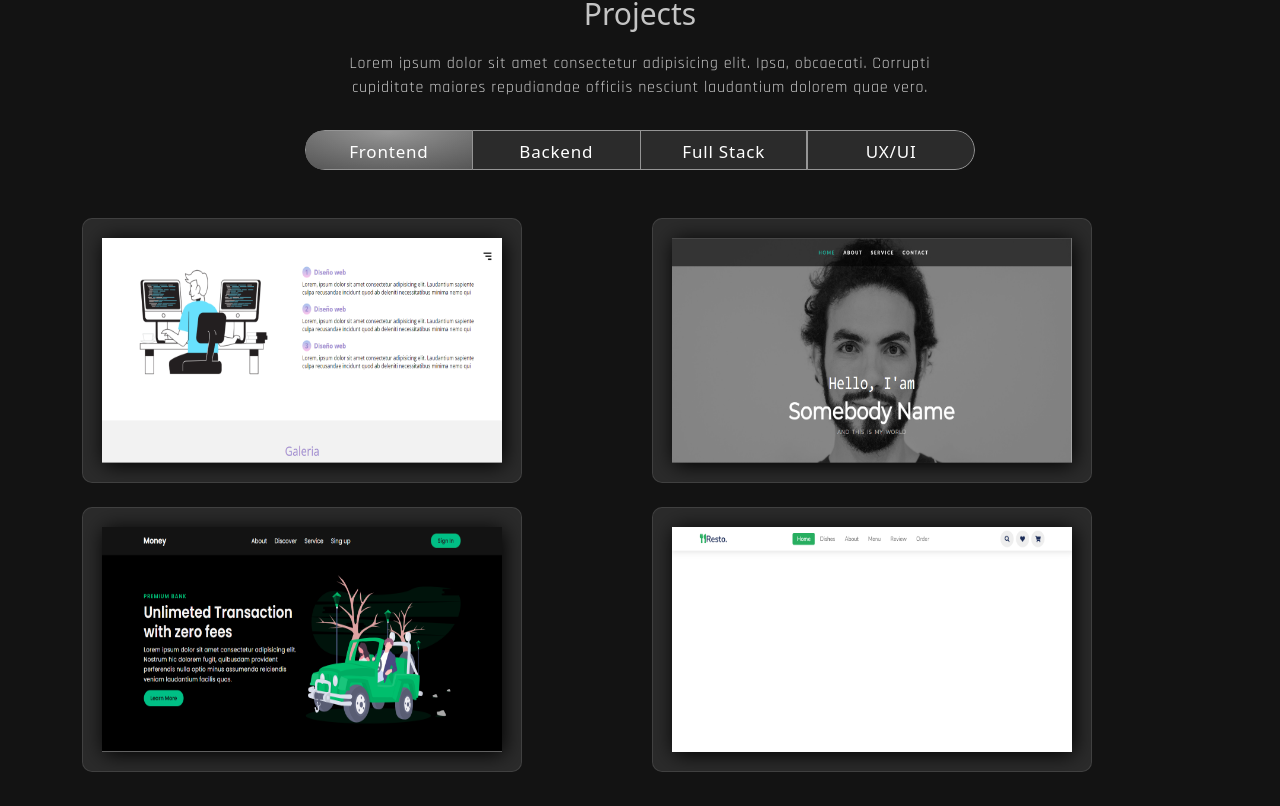
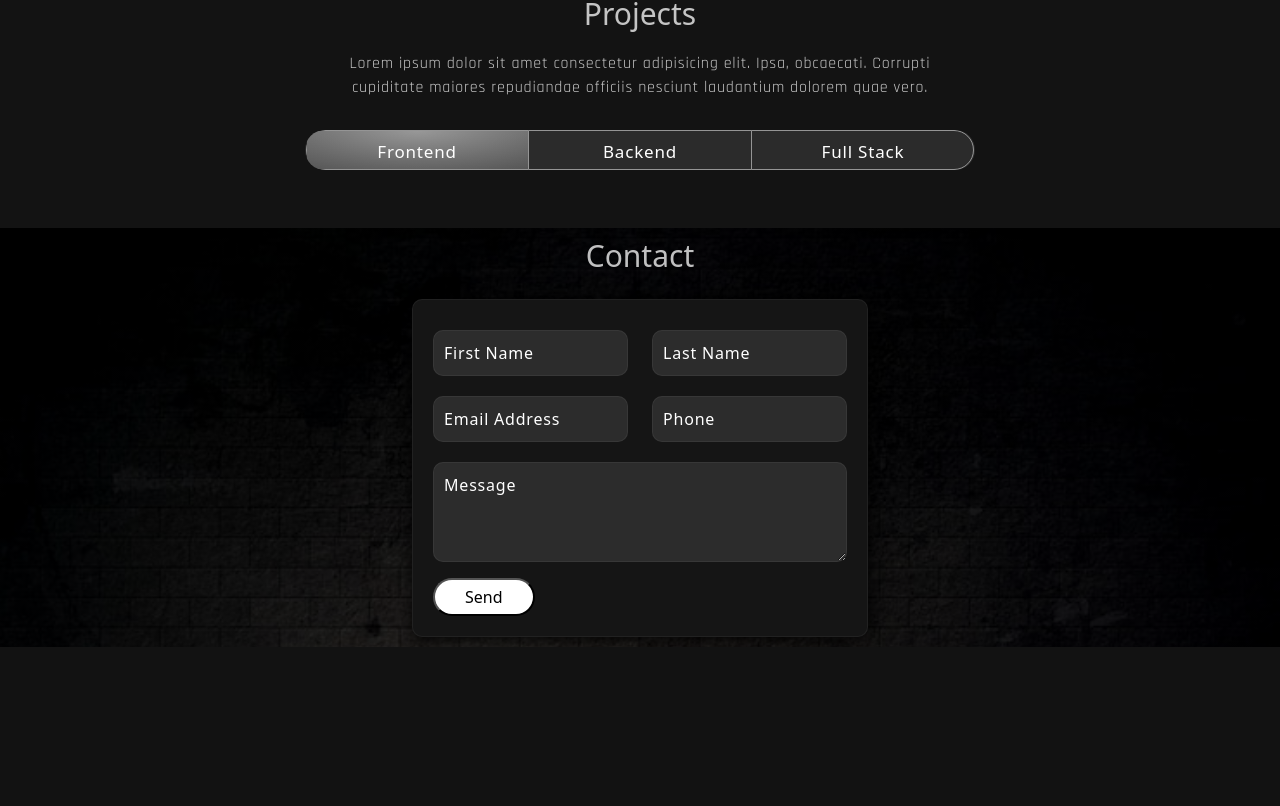
Before and after one commit to Martin-J-Larre/portfolio-dev, a React (Create React App) app: page / in a window 1280 px wide. Shown: the part 1354-2160 px from the top of the page. After the commit the page ends 2001 px from the top, so only its background shows below. Built offline with nearby package versions, Linux system fonts and the light colour scheme.

Commit message:
#2 Prjects seccion/ data cards pagination started

```diff
--- a/src/components/ProjectCard/ProjectCard.js
+++ b/src/components/ProjectCard/ProjectCard.js
@@ -4,7 +4,6 @@ import './projectCard.css'
 
 export const ProjectCard = ({imgUrl, title, description, gitHubUrl, demoUrl}) => {
   return (
-      <Col>
           <div className="proj-imgbx">
               <img src={imgUrl} />
               <div className="proj-txtx">
@@ -26,6 +25,5 @@ export const ProjectCard = ({imgUrl, title, description, gitHubUrl, demoUrl}) =>
                   </div>
               </div>
           </div>
-      </Col>
   );
 }
--- a/src/components/ProjectCard/projectCard.css
+++ b/src/components/ProjectCard/projectCard.css
@@ -1,6 +1,5 @@
 .proj-imgbx {
-  width: 440px;
-  height: 265px;
+  width: 32%;
   position: relative;
   overflow: hidden;
   margin-bottom: 24px;
@@ -13,7 +12,7 @@
 }
 
 .proj-imgbx img{
-  width: 400px;
+  width: 420px;
   height: 225px;
   box-shadow: 2px 2px 20px black;
   object-fit: fill;
--- a/src/components/Projects/Projects.js
+++ b/src/components/Projects/Projects.js
@@ -1,10 +1,10 @@
-import { Container, Col, Row, Nav, Tab } from 'react-bootstrap';
-import { projectsList } from '../../helpers/projectsList';
+import { useState } from "react";
+import { Container, Col, Row, Nav, Tab, Button } from 'react-bootstrap';
+import { frontEndprojectsList } from '../../helpers/frontEndprojectsList';
 import { ProjectCard } from '../ProjectCard/ProjectCard';
 import './projects.css';
 
 export const Projects = () => {
-
   return (
     <section className='project' id='projects'>
       <Container>
@@ -23,26 +23,19 @@ export const Projects = () => {
                 <Nav.Item>
                   <Nav.Link eventKey="third">Full Stack</Nav.Link>
                 </Nav.Item>
-                <Nav.Item>
+                {/* <Nav.Item>
                   <Nav.Link eventKey="fourth">UX/UI</Nav.Link>
-                </Nav.Item>
+                </Nav.Item> */}
               </Nav>
               <Tab.Content>
                 <Tab.Pane eventKey="first">
-                  <Row>
-                    { projectsList.map( (project, index) => {
-                      return (
-                        <ProjectCard
-                        key={ index }
-                        { ...project }
-                        />
-                      )
-                    } )}
-                  </Row>
+                  <div className='cards-container'>
+
+                  </div>
                 </Tab.Pane>
                 <Tab.Pane eventKey="second">Lorem Impsut</Tab.Pane>
                 <Tab.Pane eventKey="third">Lorem Impsut</Tab.Pane>
-                <Tab.Pane eventKey="fourth">Lorem Impsut</Tab.Pane>
+                {/* <Tab.Pane eventKey="fourth">Lorem Impsut</Tab.Pane> */}
               </Tab.Content>
             </Tab.Container>
           </Col>
--- a/src/components/Projects/projects.css
+++ b/src/components/Projects/projects.css
@@ -30,7 +30,8 @@
   overflow: hidden;
 }
 .project .nav.nav-pills .nav-item {
-  width: 25%;
+  /* width: 25%; when it will be the 4th one */
+  width: 33.3%;
   height: 40px;
 }
 .project .nav.nav-pills .nav-link {
@@ -75,11 +76,12 @@
 }
 .nav-link#projects-tabs-tab-third {
   border: 1px solid rgba(255, 255, 255, 0.5);
+  border-radius: 0 55px 55px 0;
 }
-.nav-link#projects-tabs-tab-fourth {
+/* .nav-link#projects-tabs-tab-fourth {
   border: 1px solid rgba(255, 255, 255, 0.5);
   border-radius: 0 55px 55px 0;
-}
+} */
 .background-image-left {
   top: 28%;
   position: absolute;
@@ -95,3 +97,8 @@
   right: 0;
   z-index: -4;
 }
+.cards-container{
+  display: flex;
+  flex-wrap: wrap;
+  justify-content: space-between;
+}
--- /dev/null
+++ b/src/helpers/frontEndprojectsList.js
@@ -0,0 +1,112 @@
+import projImg1 from '../assets/img/p-1.png';
+import projImg2 from '../assets/img/p-2.png';
+import projImg3 from '../assets/img/p-3.png';
+import projImg4 from '../assets/img/p-4.png';
+
+export const frontEndprojectsList = [
+  {
+    title: "Landing page",
+    description: "Html, css, Javascript",
+    imgUrl: projImg1,
+    gitHubUrl:"https://github.com/Martin-J-Larre/test-2-heroku",
+    demoUrl:"https://github.com/Martin-J-Larre/test-2-heroku"
+  },
+  {
+    title: "Business Startup",
+    description: "Design & Development",
+    imgUrl: projImg2,
+    gitHubUrl:"https://github.com/Martin-J-Larre/test-2-heroku",
+    demoUrl:"https://github.com/Martin-J-Larre/test-2-heroku"
+  },
+  {
+    title: "Business Startup",
+    description: "Design & Development",
+    imgUrl: projImg3,
+    gitHubUrl:"https://github.com/Martin-J-Larre/test-2-heroku",
+    demoUrl:"https://github.com/Martin-J-Larre/test-2-heroku"
+  },
+  {
+    title: "Business Startup",
+    description: "Design & Development",
+    imgUrl: projImg4,
+    gitHubUrl:"https://github.com/Martin-J-Larre/test-2-heroku",
+    demoUrl:"https://github.com/Martin-J-Larre/test-2-heroku"
+  },
+  {
+    title: "Business Startup",
+    description: "Design & Development",
+    imgUrl: projImg4,
+    gitHubUrl:"https://github.com/Martin-J-Larre/test-2-heroku",
+    demoUrl:"https://github.com/Martin-J-Larre/test-2-heroku"
+  },
+  {
+    title: "Business Startup",
+    description: "Design & Development",
+    imgUrl: projImg4,
+    gitHubUrl:"https://github.com/Martin-J-Larre/test-2-heroku",
+    demoUrl:"https://github.com/Martin-J-Larre/test-2-heroku"
+  },
+  {
+    title: "Business Startup",
+    description: "Design & Development",
+    imgUrl: projImg4,
+    gitHubUrl:"https://github.com/Martin-J-Larre/test-2-heroku",
+    demoUrl:"https://github.com/Martin-J-Larre/test-2-heroku"
+  },
+  {
+    title: "Business Startup",
+    description: "Design & Development",
+    imgUrl: projImg4,
+    gitHubUrl:"https://github.com/Martin-J-Larre/test-2-heroku",
+    demoUrl:"https://github.com/Martin-J-Larre/test-2-heroku"
+  },
+  {
+    title: "Business Startup",
+    description: "Design & Development",
+    imgUrl: projImg4,
+    gitHubUrl:"https://github.com/Martin-J-Larre/test-2-heroku",
+    demoUrl:"https://github.com/Martin-J-Larre/test-2-heroku"
+  },
+  {
+    title: "Business Startup",
+    description: "Design & Development",
+    imgUrl: projImg4,
+    gitHubUrl:"https://github.com/Martin-J-Larre/test-2-heroku",
+    demoUrl:"https://github.com/Martin-J-Larre/test-2-heroku"
+  },
+  {
+    title: "Business Startup",
+    description: "Design & Development",
+    imgUrl: projImg4,
+    gitHubUrl:"https://github.com/Martin-J-Larre/test-2-heroku",
+    demoUrl:"https://github.com/Martin-J-Larre/test-2-heroku"
+  },
+  {
+    title: "Business Startup",
+    description: "Design & Development",
+    imgUrl: projImg4,
+    gitHubUrl:"https://github.com/Martin-J-Larre/test-2-heroku",
+    demoUrl:"https://github.com/Martin-J-Larre/test-2-heroku"
+  },
+  {
+    title: "Business Startup",
+    description: "Design & Development",
+    imgUrl: projImg4,
+    gitHubUrl:"https://github.com/Martin-J-Larre/test-2-heroku",
+    demoUrl:"https://github.com/Martin-J-Larre/test-2-heroku"
+  },
+  {
+    title: "Business Startup",
+    description: "Design & Development",
+    imgUrl: projImg4,
+    gitHubUrl:"https://github.com/Martin-J-Larre/test-2-heroku",
+    demoUrl:"https://github.com/Martin-J-Larre/test-2-heroku"
+  },
+  {
+    title: "Business Startup",
+    description: "Design & Development",
+    imgUrl: projImg4,
+    gitHubUrl:"https://github.com/Martin-J-Larre/test-2-heroku",
+    demoUrl:"https://github.com/Martin-J-Larre/test-2-heroku"
+  }
+];
--- a/src/helpers/projectsList.js
+++ /dev/null
@@ -1,35 +0,0 @@
-import projImg1 from '../assets/img/p-1.png';
-import projImg2 from '../assets/img/p-2.png';
-import projImg3 from '../assets/img/p-3.png';
-import projImg4 from '../assets/img/p-4.png';
-
-export const projectsList = [
-  {
-    title: "Landing page",
-    description: "Html, css, Javascript",
-    imgUrl: projImg1,
-    gitHubUrl:"https://github.com/Martin-J-Larre/test-2-heroku",
-    demoUrl:"https://github.com/Martin-J-Larre/test-2-heroku"
-  },
-  {
-    title: "Business Startup",
-    description: "Design & Development",
-    imgUrl: projImg2,
-    gitHubUrl:"https://github.com/Martin-J-Larre/test-2-heroku",
-    demoUrl:"https://github.com/Martin-J-Larre/test-2-heroku"
-  },
-  {
-    title: "Business Startup",
-    description: "Design & Development",
-    imgUrl: projImg3,
-    gitHubUrl:"https://github.com/Martin-J-Larre/test-2-heroku",
-    demoUrl:"https://github.com/Martin-J-Larre/test-2-heroku"
-  },
-  {
-    title: "Business Startup",
-    description: "Design & Development",
-    imgUrl: projImg4,
-    gitHubUrl:"https://github.com/Martin-J-Larre/test-2-heroku",
-    demoUrl:"https://github.com/Martin-J-Larre/test-2-heroku"
-  }
-];
```
Also changed, not shown: 1 other file (tests, documents, lock files or other folders).
